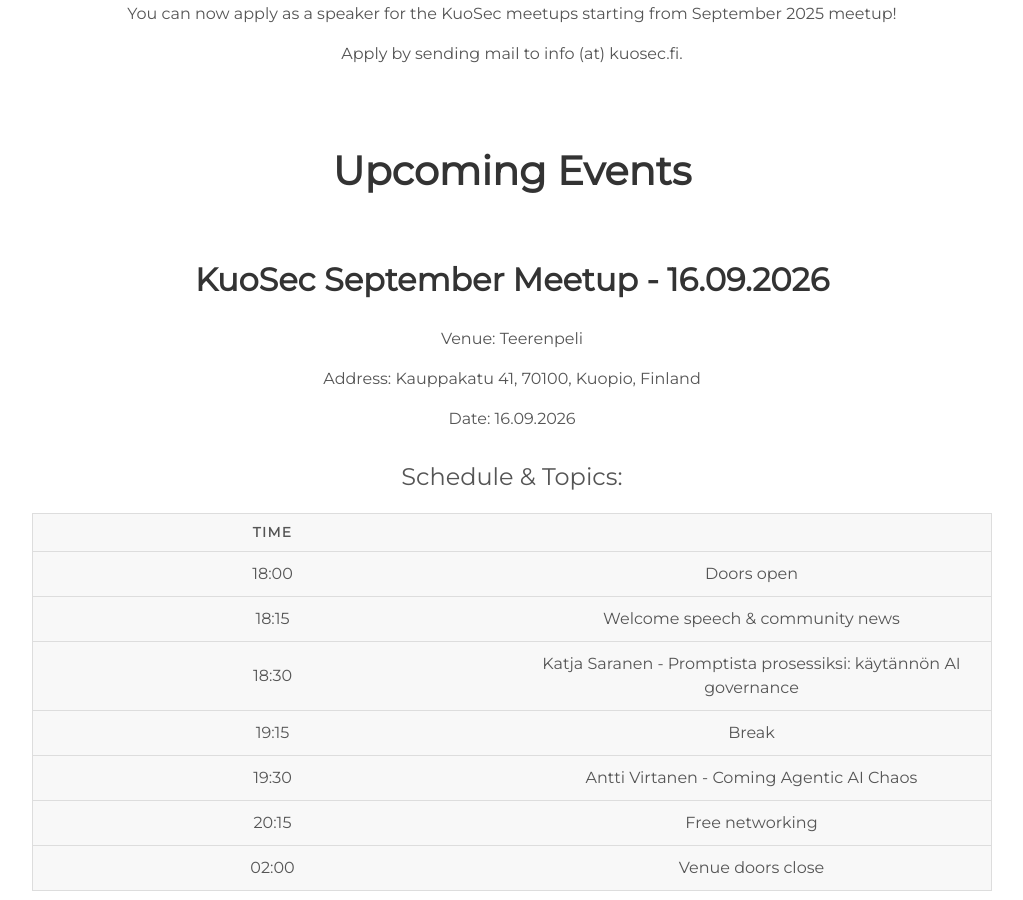
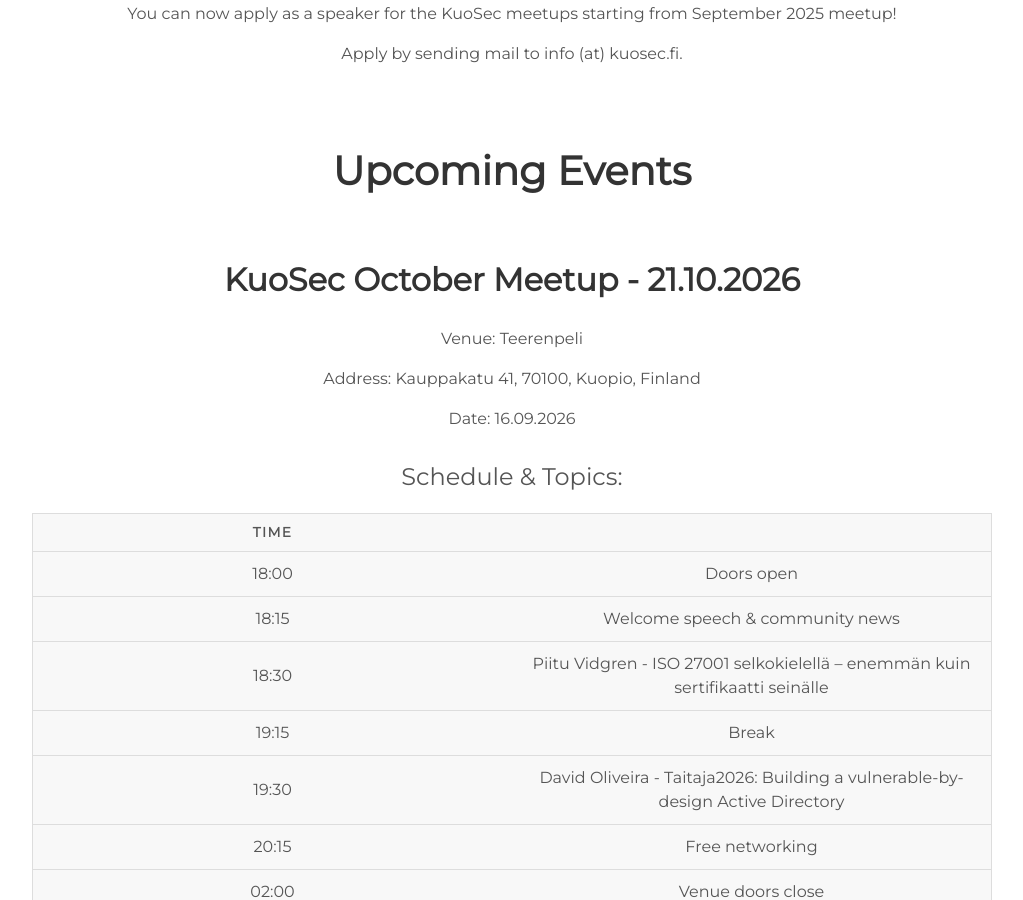
Before and after one commit to kuosec/kuosec.github.io, a Jekyll site: the page built from index.html, in a window 1280 px wide and 900 px high, scrolled down 1639 px. Shown: the whole window, without its empty margins (128-1151 px from the left). Built offline with Jekyll 4.4.1, drawn with Linux system fonts in a browser that asks for light colours.

Commit message:
october meetup
october meetup

```diff
--- a/_includes/projects.html
+++ b/_includes/projects.html
@@ -7,7 +7,7 @@
 <div class="event">
   <h1>Upcoming Events </h1>
    <div class="event">
-    <h2>KuoSec September Meetup - 16.09.2026</h2>
+    <h2>KuoSec October Meetup - 21.10.2026</h2>
     <p>Venue: Teerenpeli</p>
     <p>Address: Kauppakatu 41, 70100, Kuopio, Finland</p>
     <p>Date: 16.09.2026</p>
@@ -30,7 +30,7 @@
         </tr>
         <tr>
           <td scope="row">18:30</td>
-          <td>Katja Saranen - Promptista prosessiksi: käytännön AI governance</td>
+          <td>Piitu Vidgren - ISO 27001 selkokielellä – enemmän kuin sertifikaatti seinälle</td>
         </tr>
         <tr>
           <td scope="row">19:15</td>
@@ -38,7 +38,7 @@
         </tr>
         <tr>
           <td scope="row">19:30</td>
-          <td>Antti Virtanen - Coming Agentic AI Chaos</td>
+          <td>David Oliveira - Taitaja2026: Building a vulnerable-by-design Active Directory</td>
         </tr>
         <tr>
           <td scope="row">20:15</td>
```
